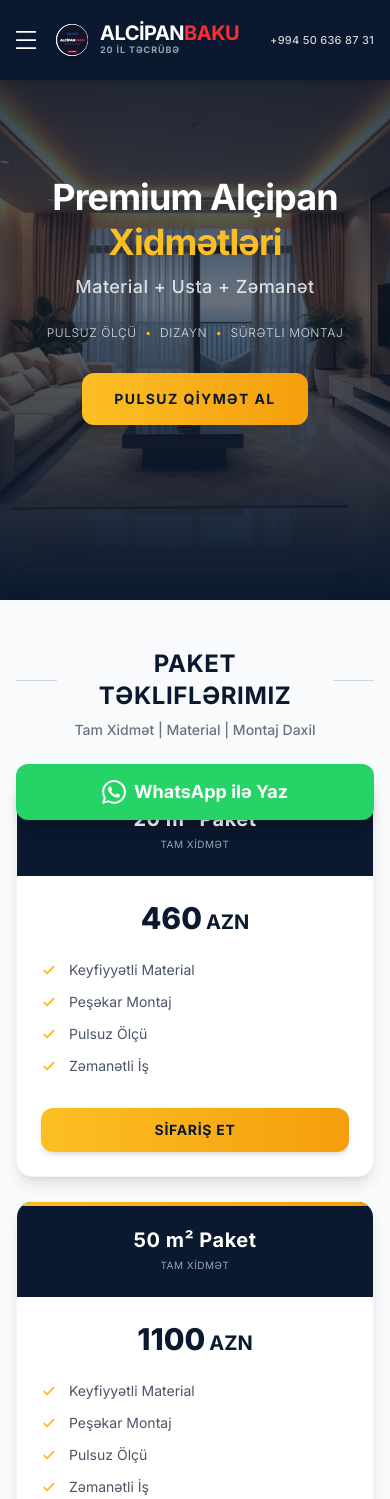
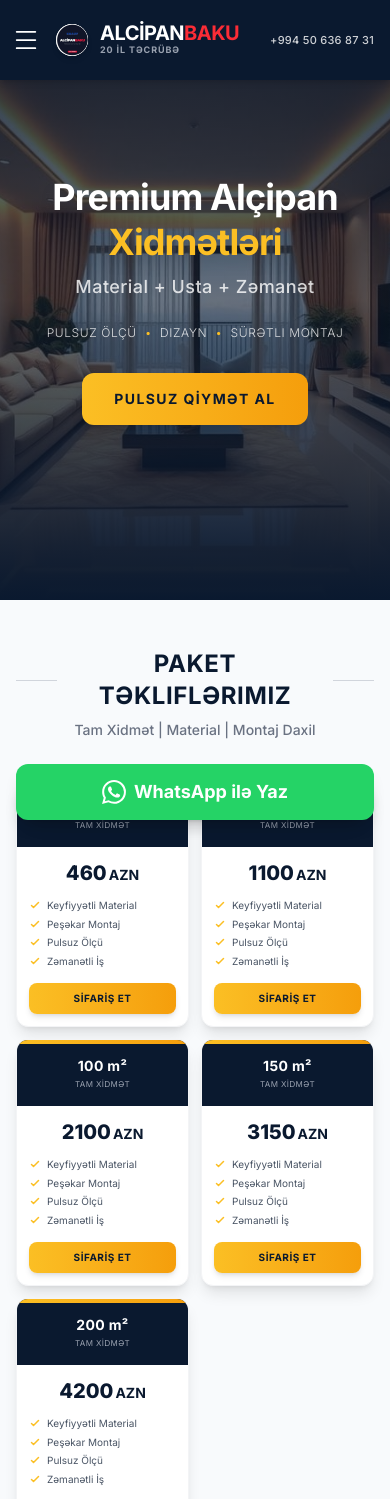
Before and after one commit to sirbxueonline-arch/AlcipanBaku, a Next.js app: page / in a window 390 px wide. Shown: the top 1499 px of the page. Built offline with nearby package versions, Linux system fonts and the light colour scheme.

Commit message:
fix: update pricing tables to 2-column mobile layout

```diff
--- a/src/components/PricingTables.tsx
+++ b/src/components/PricingTables.tsx
@@ -38,7 +38,7 @@ export const PricingTables = () => {
                 </div>
 
                 {/* Packages Grid */}
-                <div className="grid grid-cols-1 md:grid-cols-3 lg:grid-cols-5 gap-6 max-w-7xl mx-auto">
+                <div className="grid grid-cols-2 md:grid-cols-3 lg:grid-cols-5 gap-3 md:gap-6 max-w-7xl mx-auto">
                     {PACKAGES.map((pkg, index) => (
                         <motion.div
                             key={pkg.area}
@@ -46,42 +46,42 @@ export const PricingTables = () => {
                             whileInView={{ opacity: 1, y: 0 }}
                             transition={{ delay: index * 0.1, duration: 0.4 }}
                             viewport={{ once: true }}
-                            className="bg-white rounded-2xl overflow-hidden shadow-lg hover:shadow-2xl transition-all duration-300 transform hover:-translate-y-2 border border-gray-100 flex flex-col"
+                            className="bg-white rounded-xl md:rounded-2xl overflow-hidden shadow-lg hover:shadow-2xl transition-all duration-300 transform hover:-translate-y-2 border border-gray-100 flex flex-col"
                         >
                             {/* Card Header - Dark Blue */}
-                            <div className="bg-[#0a192f] p-4 text-center py-6 relative overflow-hidden">
+                            <div className="bg-[#0a192f] p-2 md:p-4 text-center py-4 md:py-6 relative overflow-hidden">
                                 <div className="absolute top-0 left-0 w-full h-1 bg-gradient-to-r from-[#fbbf24] to-[#f59e0b]"></div>
-                                <h3 className="text-xl font-bold text-white tracking-wide">
-                                    {pkg.area} m² {language === 'AZ' ? 'Paket' : language === 'RU' ? 'Пакет' : 'Package'}
+                                <h3 className="text-sm md:text-xl font-bold text-white tracking-wide">
+                                    {pkg.area} m² <span className="hidden md:inline">{language === 'AZ' ? 'Paket' : language === 'RU' ? 'Пакет' : 'Package'}</span>
                                 </h3>
-                                <div className="text-[10px] text-gray-400 mt-1 uppercase tracking-wider">
+                                <div className="text-[8px] md:text-[10px] text-gray-400 mt-0.5 md:mt-1 uppercase tracking-wider">
                                     {language === 'AZ' ? 'TAM XİDMƏT' : language === 'RU' ? 'ПОЛНЫЙ СЕРВИС' : 'FULL SERVICE'}
                                 </div>
                             </div>
 
                             {/* Card Body */}
-                            <div className="p-6 flex flex-col items-center flex-1">
+                            <div className="p-3 md:p-6 flex flex-col items-center flex-1">
 
-                                <div className="text-center mb-6">
-                                     <div className="flex items-baseline justify-center gap-1">
-                                        <span className="text-3xl font-extrabold text-[#0a192f]">{pkg.price}</span>
-                                        <span className="text-xl font-bold text-[#0a192f]">AZN</span>
+                                <div className="text-center mb-3 md:mb-6">
+                                     <div className="flex items-baseline justify-center gap-0.5 md:gap-1">
+                                        <span className="text-xl md:text-3xl font-extrabold text-[#0a192f]">{pkg.price}</span>
+                                        <span className="text-sm md:text-xl font-bold text-[#0a192f]">AZN</span>
                                      </div>
                                 </div>
 
                                 {/* Features List */}
-                                <ul className="w-full space-y-3 mb-8">
+                                <ul className="w-full space-y-1.5 md:space-y-3 mb-4 md:mb-8">
                                     {[
                                         { az: 'Keyfiyyətli Material', ru: 'Качественный Материал', en: 'Quality Material' },
                                         { az: 'Peşəkar Montaj', ru: 'Профессиональный Монтаж', en: 'Professional Installation' },
                                         { az: 'Pulsuz Ölçü', ru: 'Бесплатный Замер', en: 'Free Measurement' },
                                         { az: 'Zəmanətli İş', ru: 'Гарантия Работы', en: 'Guaranteed Work' }
                                     ].map((feature, i) => (
-                                        <li key={i} className="flex items-center gap-3 text-sm text-gray-600">
-                                            <svg className="w-4 h-4 text-[#fbbf24] flex-shrink-0" fill="none" viewBox="0 0 24 24" stroke="currentColor" strokeWidth={3}>
+                                        <li key={i} className="flex items-center gap-1.5 md:gap-3 text-[10px] md:text-sm text-gray-600">
+                                            <svg className="w-3 h-3 md:w-4 md:h-4 text-[#fbbf24] flex-shrink-0" fill="none" viewBox="0 0 24 24" stroke="currentColor" strokeWidth={3}>
                                                 <path strokeLinecap="round" strokeLinejoin="round" d="M5 13l4 4L19 7" />
                                             </svg>
-                                            <span>{language === 'AZ' ? feature.az : language === 'RU' ? feature.ru : feature.en}</span>
+                                            <span className="leading-tight">{language === 'AZ' ? feature.az : language === 'RU' ? feature.ru : feature.en}</span>
                                         </li>
                                     ))}
                                 </ul>
@@ -90,7 +90,7 @@ export const PricingTables = () => {
                                 <div className="mt-auto w-full">
                                     <Link
                                         href={`/calculator?package=simple&area=${pkg.area}`}
-                                        className="w-full block bg-gradient-to-r from-[#fbbf24] to-[#f59e0b] hover:from-[#f59e0b] hover:to-[#d97706] text-[#0a192f] py-3 text-center text-sm font-bold uppercase tracking-wider rounded-xl shadow-md hover:shadow-lg transition-all transform active:scale-95"
+                                        className="w-full block bg-gradient-to-r from-[#fbbf24] to-[#f59e0b] hover:from-[#f59e0b] hover:to-[#d97706] text-[#0a192f] py-2 md:py-3 text-center text-[10px] md:text-sm font-bold uppercase tracking-wider rounded-lg md:rounded-xl shadow-md hover:shadow-lg transition-all transform active:scale-95"
                                     >
                                         {language === 'AZ' ? 'SİFARİŞ ET' : language === 'RU' ? 'ЗАКАЗАТЬ' : 'ORDER'}
                                     </Link>
```
